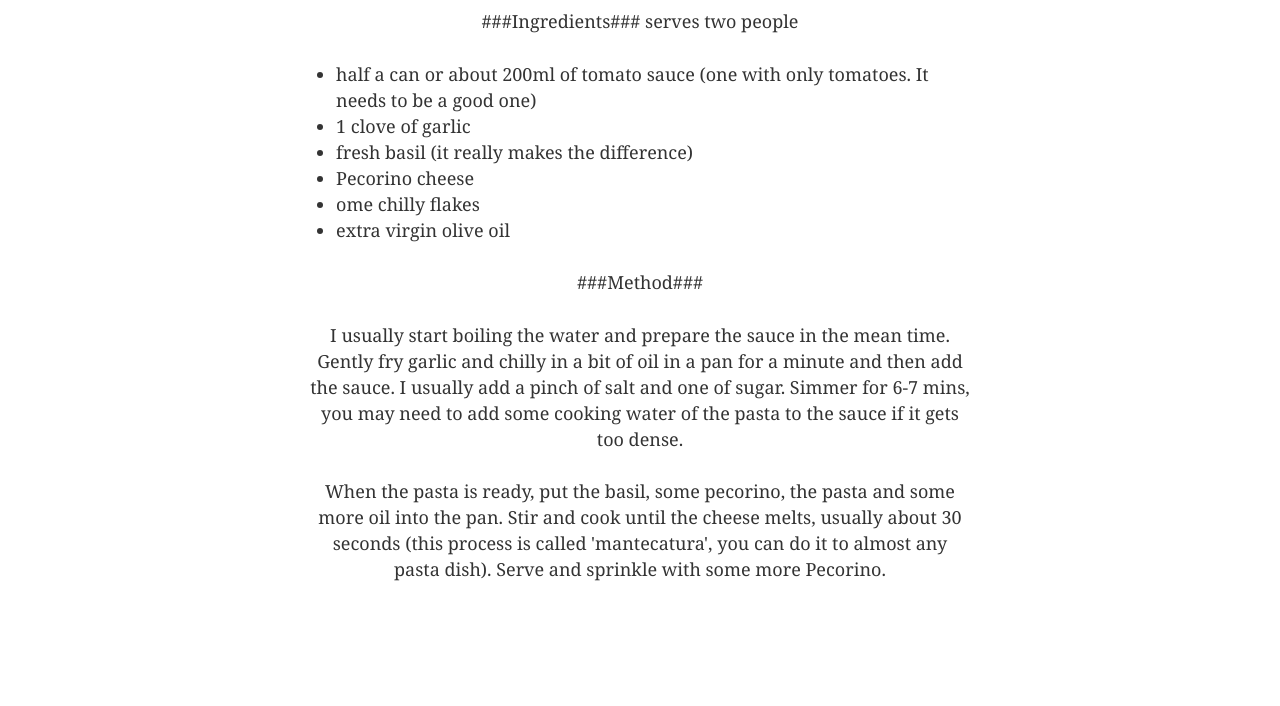
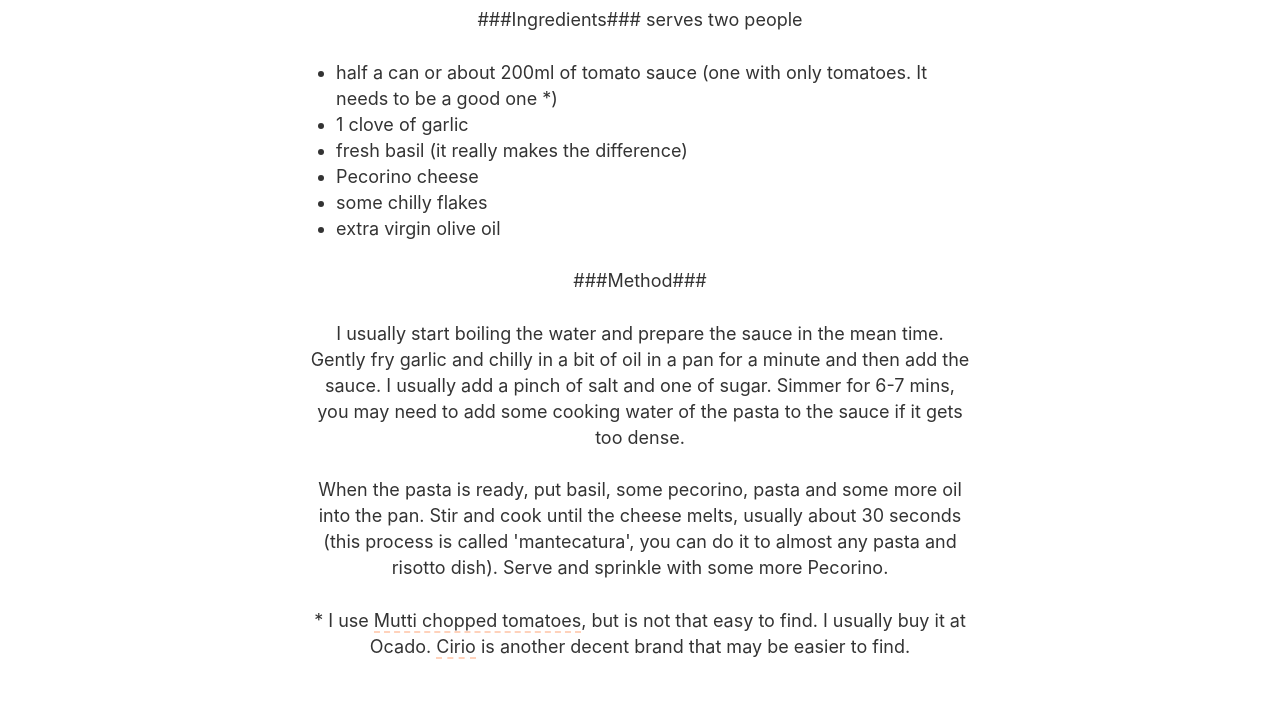
Before and after one commit to Annolu/Ricettario, a Gatsby site: page /pasta-al-pomodoro in a window 1280 px wide. Shown: the part 227-933 px from the top of the page. Before the commit the page ends 856 px from the top, so only its background shows below. Built offline with nearby package versions, Linux system fonts and the light colour scheme; Gatsby itself is replaced by a stand-in of ours.

```diff
--- a/src/pages/pasta-al-pomodoro/index.md
+++ b/src/pages/pasta-al-pomodoro/index.md
@@ -8,12 +8,12 @@
 
 - half a can or about 200ml of tomato
 sauce (one with only tomatoes.
-It needs to be a good one)
+It needs to be a good one *)
 - 1 clove of garlic
 - fresh basil (it really makes the
 difference)
 - Pecorino cheese
-- ome chilly flakes
+- some chilly flakes
 - extra virgin olive oil
 
 ###Method###
@@ -27,11 +27,14 @@
 the pasta to the sauce if it gets too
 dense.
 
-When the pasta is ready, put the
-basil, some pecorino, the pasta and
+When the pasta is ready, put
+basil, some pecorino, pasta and
 some more oil into the pan. Stir and cook
 until the cheese melts, usually about 30
 seconds (this process is called 'mantecatura',
-you can do it to almost any pasta dish).
+you can do it to almost any pasta and risotto dish).
 Serve and sprinkle with some more
 Pecorino.
+
+\* I use <span><a href="https://www.google.com/search?q=mutti+chopped+tomatoes&rlz=1C5CHFA_enGB865GB865&source=lnms&tbm=isch&sa=X&ved=2ahUKEwi2ytfq167pAhVSr3EKHQsNDr8Q_AUoAnoECA4QBA&biw=1256&bih=535" target="_blank">Mutti chopped tomatoes</a></span>, but is not that easy to find. I usually buy it at Ocado.
+<span><a href="https://www.google.com/search?q=cirio+tomatoes&rlz=1C5CHFA_enGB865GB865&source=lnms&tbm=isch&sa=X&ved=2ahUKEwjmnJqy3K7pAhX3WRUIHfJcDdAQ_AUoAnoECA4QBA&biw=1256&bih=535" target="_blank">Cirio</a></span> is another decent brand that may be easier to find.
--- a/src/templates/recipe-post.css
+++ b/src/templates/recipe-post.css
@@ -1,5 +1,18 @@
+*{
+	font-family: -apple-system, BlinkMacSystemFont, Segoe UI, Roboto, Oxygen,
+    Ubuntu, Cantarell, Fira Sans, Droid Sans, Helvetica Neue, sans-serif
+}
+
 ul {
   text-align: left;
+}
+
+/*a{
+font-style: italic;
+}*/
+
+span {
+	border-bottom:2px dashed #FFD2BB;
 }
 
 .back-link-wrapper {
@@ -13,6 +26,6 @@
 
 @media only screen and (max-width: 600px) {
   .recipe-body {
-  padding: 10px;
+  padding: 10px 5px;
   }
 }
```
